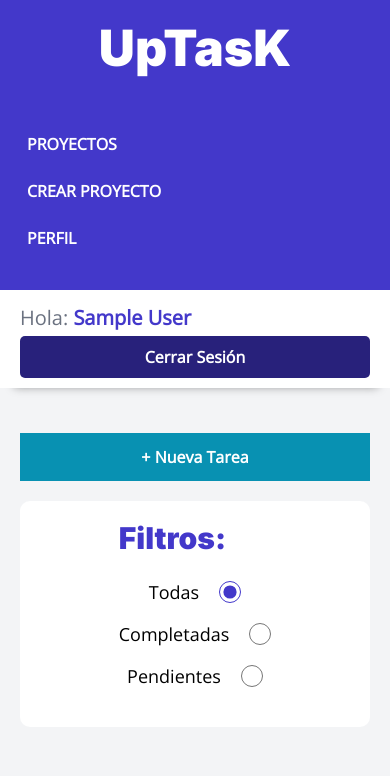
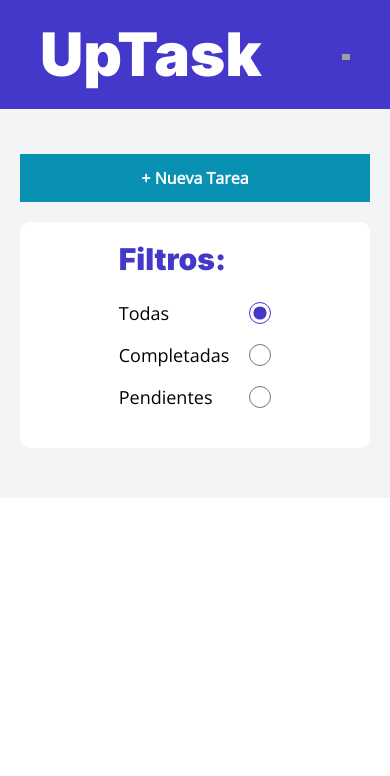
Before and after one commit to dvrvk/UpTask_MVC, a PHP site: the page made by views/dashboard/proyecto.php in a window 390 px wide. Shown: the top 776 px of the page. Run offline with PHP 8.4, Linux system fonts and the light colour scheme; the template is opened without the code that fills it, so the values that code supplies are empty; the visitor is signed in with stand-in values (Sample User, id 1); grey boxes are pictures that could not be loaded.

Commit message:
Menu Responsive 657

```diff
--- a/src/scss/dashboard/_barra.scss
+++ b/src/scss/dashboard/_barra.scss
@@ -1,12 +1,39 @@
 @use 'base/variables' as v;
 @use 'base/mixins' as m;
 
-.barra {
-    background-color: v.$blanco;
-    padding: 1rem 2rem;
-    box-shadow: 1px 12px 9px -13px rgba(0,0,0, .4);
+.bara-mobile {
+    background-color: v.$indigo;
+    padding: 2rem 4rem;
+    display: flex;
+    justify-content: space-between;
+    align-items: center;
 
     @include m.tablet {
+        display: none;
+    }
+
+    h1 {
+        color: v.$blanco;
+        margin: 0;
+    }
+
+    .menu {
+        img {
+            width: .8rem;
+            &:hover {
+                cursor: pointer;
+            }
+        }
+    }
+}
+
+.barra {
+    display: none;
+
+    @include m.tablet {
+        background-color: v.$blanco;
+        padding: 1rem 2rem;
+        box-shadow: 1px 12px 9px -13px rgba(0,0,0, .4);
         display: flex;
         justify-content: space-between;
         align-items: center;
@@ -28,4 +55,5 @@
         border-radius: .5rem;
     }
 
+
 }
--- a/src/scss/dashboard/_dashboard.scss
+++ b/src/scss/dashboard/_dashboard.scss
@@ -11,9 +11,13 @@
 
     .principal {
         flex: 1;
-        overflow-y: scroll;
+        @include m.tablet {
+            overflow-y: scroll;
+        }
 
     }
+
+
 
     .contenido {
         padding: 2rem;
--- a/src/scss/dashboard/_filtros.scss
+++ b/src/scss/dashboard/_filtros.scss
@@ -8,6 +8,8 @@
     padding: 2rem;
     display: flex;
     justify-content: center;
+
+
     .filtros-inputs {
         @include m.tablet {
             display: flex;
@@ -31,7 +33,7 @@
     .campo {
         margin-bottom: 2rem;
         display: flex;
-        justify-content: center;
+        justify-content: space-between;
         align-items: center;
         gap: 2rem;
 
--- a/src/scss/dashboard/_sidebar.scss
+++ b/src/scss/dashboard/_sidebar.scss
@@ -2,14 +2,69 @@
 @use 'base/mixins' as m;
 
 .sidebar {
-    background-color: v.$indigo;
-    padding: 2rem;
+    opacity: 0;
+    height: 0;
+    overflow: hidden;
+    transition-property: opacity;
+    transition-duration: 500ms;
 
-    h2 {
-        color: v.$blanco;
-        margin: 0;
-        text-align: center;
+    &.mostrar {
+        opacity: 1;
+        padding: 2rem;
+        height: 100%;
+        position: fixed;
+        top: 0;
+        right: 0;
+        bottom: 0;
+        left: 0;
+        background-color: rgb(0 0 0 / .90);
+
+        @include m.tablet {
+            display: none;
+        }
     }
+
+    &.ocultar {
+        opacity: 0;
+    }
+
+    @include m.tablet {
+        height: 100%;
+        opacity: 1;
+        padding: 2rem;
+        background-color: v.$indigo;
+
+    }
+
+    .contenedor-sidebar {
+        display: flex;
+        justify-content: space-between;
+        align-items: center;
+        h2 {
+            color: v.$blanco;
+            margin: 0;
+            text-align: center;
+        }
+
+        .cerrar-menu {
+            display: flex;
+            justify-content: center;
+            height: 2rem;
+            width: 2rem;
+
+            img {
+                &:hover {
+                    cursor: pointer;
+                }
+            }
+
+            @include m.tablet {
+                display: none;
+            }
+        }
+    }
+
+
 
     .sidebar-nav {
         margin-top: 5rem;
@@ -17,12 +72,15 @@
         a {
             color: v.$blanco;
             display: block;
-            margin-bottom: 1.5rem;
+
             padding: .7rem;
             transition-property: background-color;
             transition-duration: 300ms;
             text-transform: uppercase;
             font-weight: 900;
+            font-size: 2.4rem;
+            margin-bottom: 2rem;
+            text-align: center;
 
 
             &:hover,
@@ -30,9 +88,26 @@
                 background-color: darken(v.$indigo, 20%);
                 border-radius: .5rem;
             }
+
+            @include m.tablet{
+                font-size: 1.8rem;
+                margin-bottom: 1.5rem;
+                text-align: left;
+            }
         }
 
 
     }
 
+    .cerrar-sesion-mobile {
+        margin-top: 10rem;
+        .cerrar-sesion {
+            @include m.boton(v.$indigo, v.$blanco);
+        }
+
+        @include m.tablet {
+            display: none;
+        }
+    }
+
 }
--- a/src/scss/dashboard/_tareas.scss
+++ b/src/scss/dashboard/_tareas.scss
@@ -28,8 +28,13 @@
     border-bottom: 2px solid darken(v.$grisClaro, 5%);
     margin-bottom: 1rem;
     display: flex;
+    flex-direction: column;
     justify-content: space-between;
     align-items: center;
+
+    @include m.tablet {
+        flex-direction: row;
+    }
 
     &:last-of-type {
         border: none;
--- a/views/dashboard/footer-dashboard.php
+++ b/views/dashboard/footer-dashboard.php
@@ -1,3 +1,8 @@
         </div>
     </div>
 </div>
+
+<?php
+    $script = '<script src="build/js/app.js"></script>';
+
+?>
--- a/views/dashboard/proyecto.php
+++ b/views/dashboard/proyecto.php
@@ -35,7 +35,7 @@
 <?php include_once __DIR__ . '/footer-dashboard.php'; ?>
 
 <?php
-$script = '
+$script .= '
     <script src="//cdn.jsdelivr.net/npm/sweetalert2@11"></script>
     <script src="build/js/tareas.js"></script>
 '
--- a/views/templates/barra.php
+++ b/views/templates/barra.php
@@ -1,3 +1,10 @@
+<div class="bara-mobile">
+    <h1>UpTask</h1>
+    <div class="menu">
+        <img src="/build/img/menu.svg" alt="imagen menu" id="mobile-menu">
+    </div>
+</div>
+
 <div class="barra">
     <p>Hola: <span><?php echo $_SESSION['nombre']; ?></span></p>
     <a href="/logout" class="cerrar-sesion">Cerrar Sesión</a>
--- a/views/templates/sidebar.php
+++ b/views/templates/sidebar.php
@@ -1,9 +1,18 @@
 <aside class="sidebar">
+
+<div class="contenedor-sidebar">
     <h2>UpTasK</h2>
+    <div class="cerrar-menu">
+        <img src="/build/img/cerrar.svg" alt="imagen cerrar menu" id="cerrar-menu">
+    </div>
+</div>
+
 
     <nav class="sidebar-nav">
         <a class="<?php echo ($titulo === 'Proyectos') ? 'activo' : '';  ?>" href="/dashboard">Proyectos</a>
         <a class="<?php echo ($titulo === 'Crear Proyecto') ? 'activo' : '';?>" href="/crear-proyecto">Crear Proyecto</a>
         <a class="<?php echo ($titulo === 'Perfil') ? 'activo' : '';?>" href="/perfil">Perfil</a>
     </nav>
+
+    <div class="cerrar-sesion-mobile"><a href="/logout" class="cerrar-sesion">Cerrar Sesión</a></div>
 </aside>
```
Also changed, not shown: src/js/app.js (+30 -0 lines), public/build/css/app.css, public/build/js/app.js, 3 other files.
